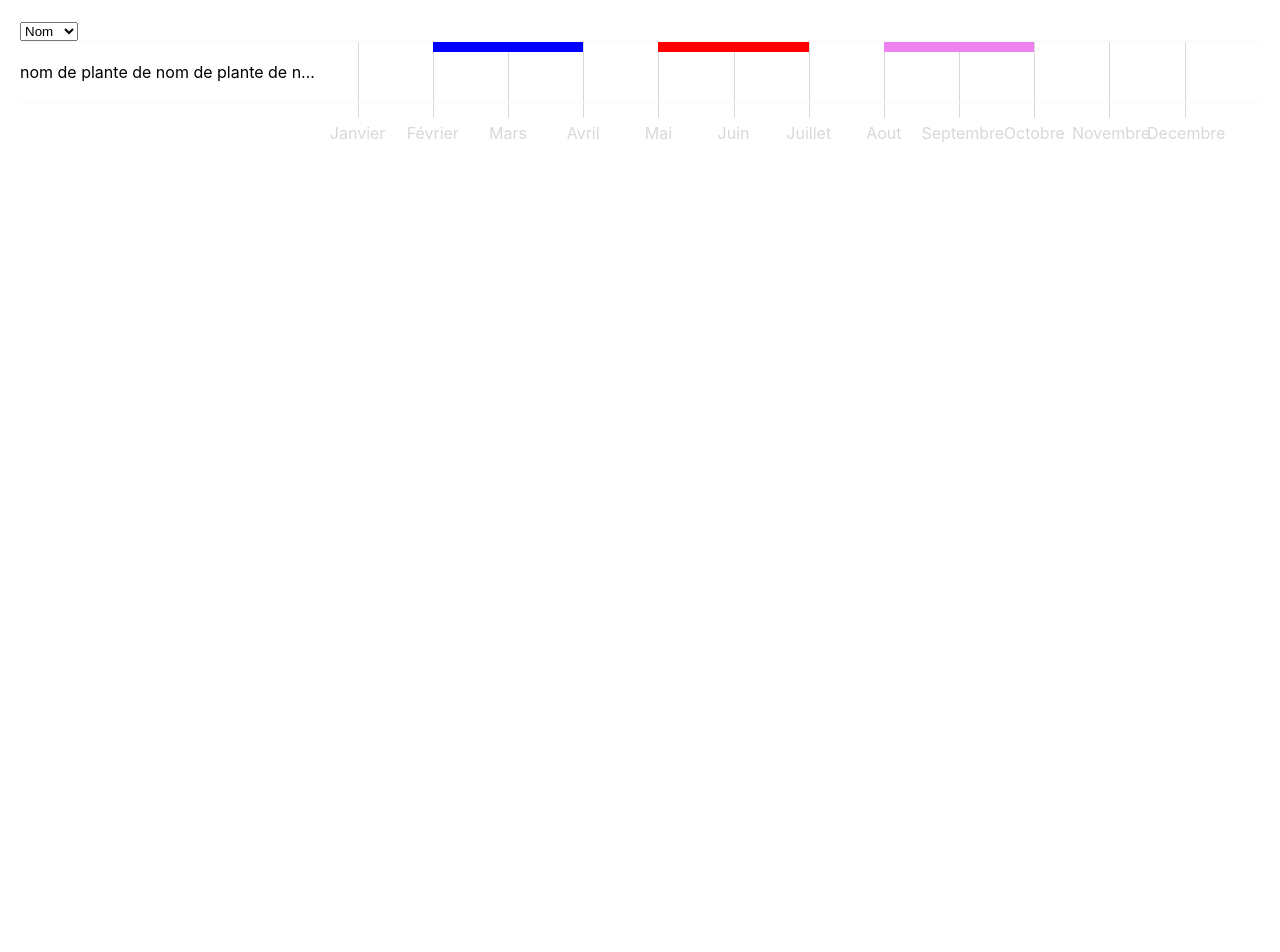
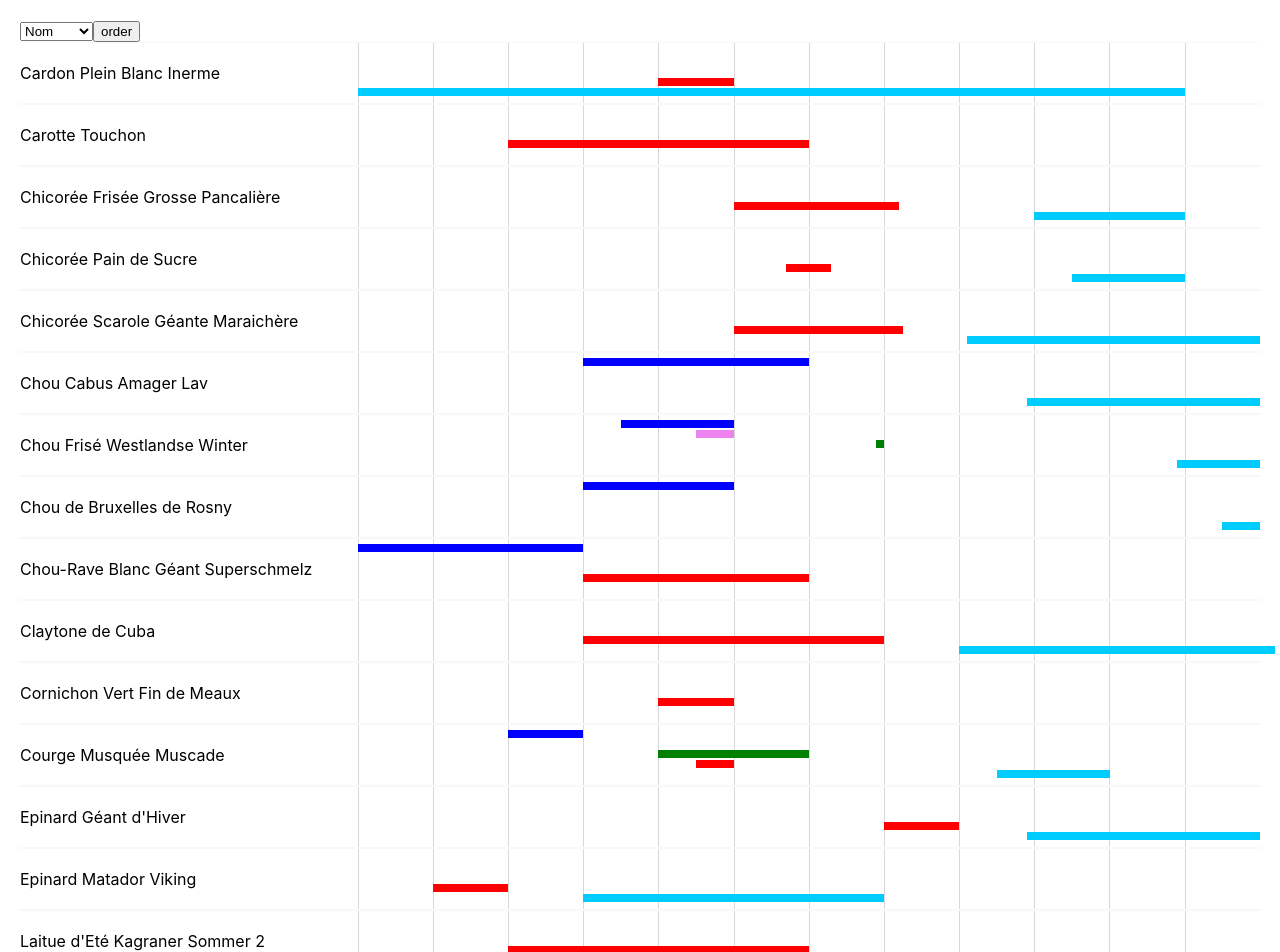
Before and after one commit to clouchtibat/plants, a React (Create React App) app: page / in a window 1280 px wide. Shown: the top 952 px of the page. Before the commit the page ends 800 px from the top, so only its background shows below. Built offline with nearby package versions, Linux system fonts and the light colour scheme.

Commit message:
WIP adding plants

```diff
--- a/src/App.js
+++ b/src/App.js
@@ -1,7 +1,7 @@
 import React, { Component } from 'react';
 import classNames from 'classnames';
 
-import plants from './plants';
+import originalPlants from './plants';
 
 import './app.scss';
 
@@ -22,34 +22,92 @@ const months = [
 
 const unit = Math.floor(100 / 12);
 
+const sortFunctions = {
+	name: asc => (a, b) => {
+		let result = 0;
+		if (a.name < b.name) {
+			result = -1;
+		}
+		if (a.name > b.name) {
+			result = 1;
+		}
+		return result * (asc ? -1 : 1);
+	},
+	date: (period, which, asc) => (a, b) => {
+		const periodA = a.periods[period] || [-1, -1];
+		const periodB = b.periods[period] || [-1, -1];
+		return (periodA[which] - periodB[which]) * (asc ? -1 : 1);
+	}
+};
+
+const sortMapper = (value, asc) => {
+	const [key, which] = value.split('_');
+	console.log('sortMapper');
+	console.log(key);
+	console.log(which);
+	switch (key) {
+		case 'semis':
+		case 'semisDirect':
+		case 'repiquage':
+		case 'plantage':
+		case 'recolte':
+			return sortFunctions.date(key, parseInt(which, 10), asc);
+		default:
+			return sortFunctions.name(asc);
+	}
+};
+
 class App extends Component {
 	constructor() {
 		super();
 		this.state = {
-			plants: plants.slice().sort((a, b) => a.name - b.name)
+			sort: 'name',
+			asc: false
 		};
 	}
 
 	onSort = e => {
 		console.log('on sort');
 		console.log(e.target.value);
+		this.setState({ sort: e.target.value });
+	};
+
+	onChangeOrder = () => {
+		console.log('on change order');
+		this.setState({ asc: !this.state.asc });
 	};
 
 	render() {
-		const { onSort } = this;
-		const { plants } = this.state;
+		const { onSort, onChangeOrder } = this;
+		const { sort, asc } = this.state;
+		console.log('render', sort, asc);
 		return (
 			<div className="app">
 				<div className="header">
 					<select onChange={onSort}>
 						<option value="name">Nom</option>
-						<option value="start">Début</option>
-						<option value="end">Fin</option>
+						<optgroup label="Semis">
+							<option value="semis_0">Début</option>
+							<option value="semis_1">Fin</option>
+						</optgroup>
+						<optgroup label="Semis direct">
+							<option value="semisDirect_0">Début</option>
+							<option value="semisDirect_1">Fin</option>
+						</optgroup>
+						<optgroup label="Plantage">
+							<option value="plantage_0">Début</option>
+							<option value="plantage_1">Fin</option>
+						</optgroup>
+						<optgroup label="Récolte">
+							<option value="recolte_0">Début</option>
+							<option value="recolte_1">Fin</option>
+						</optgroup>
 					</select>
+					<button onClick={onChangeOrder}>order</button>
 				</div>
 				<div className="chart">
 					<div className="plants">
-						{plants.map(({ id, name, periods }, index) => (
+						{[...originalPlants].sort(sortMapper(sort, asc)).map(({ id, name, periods }, index) => (
 							<div key={id} className="plant">
 								<div className="name" title={name}>
 									{name}
@@ -57,6 +115,7 @@ class App extends Component {
 								<div className="periods">
 									{Object.keys(periods).map(key => (
 										<div
+											key={key}
 											className={classNames('period', key.toLowerCase())}
 											style={{
 												width: unit * (periods[key][1] - periods[key][0]) + '%',
--- a/src/app.scss
+++ b/src/app.scss
@@ -38,18 +38,31 @@
 
                     .period {
                         position: absolute;
-                        height: 10px;
+                        height: 8px;
 
                         &.semis {
                             background: blue;
+                            top: 5px;
+                        }
+
+                        &.repiquage {
+                            background: violet;
+                            top: 15px;
+                        }
+
+                        &.plantage {
+                            background: green;
+                            top: 25px;
                         }
 
                         &.semisdirect {
                             background: red;
+                            top: 35px;
                         }
 
-                        &.repiquage {
-                            background: violet;
+                        &.recolte {
+                            background: rgb(0, 204, 255);
+                            top: 45px;
                         }
                     }
                 }
--- a/src/plants.js
+++ b/src/plants.js
@@ -1,11 +1,165 @@
 export default [
 	{
-		id: 'id1',
-		name: 'nom de plante de nom de plante de nom de plante',
+		id: 'a1',
+		name: 'Chou Frisé Westlandse Winter',
 		periods: {
-			semis: [1, 3],
-			semisDirect: [4, 6],
-			repiquage: [7, 9]
+			semis: [3.5, 5],
+			repiquage: [4.5, 5],
+			plantage: [6.9, 7],
+			recolte: [10.9, 12]
+		}
+	},
+	{
+		id: 'a2',
+		name: 'Radis Rond Ecarlate',
+		periods: {
+			semisDirect: [0, 8]
+		}
+	},
+	{
+		id: 'a3',
+		name: "Laitue d'Eté Kagraner Sommer 2",
+		periods: {
+			semisDirect: [2, 6]
+		}
+	},
+	{
+		id: 'a4',
+		name: 'Chou-Rave Blanc Géant Superschmelz',
+		periods: {
+			semis: [0, 3],
+			semisDirect: [3, 6]
+		}
+	},
+	{
+		id: 'a5',
+		name: 'Cardon Plein Blanc Inerme',
+		periods: {
+			semisDirect: [4, 5],
+			recolte: [0, 11]
+		}
+	},
+	{
+		id: 'a6',
+		name: 'Chicorée Scarole Géante Maraichère',
+		periods: {
+			semisDirect: [5, 7.25],
+			recolte: [8.1, 12]
+		}
+	},
+	{
+		id: 'a7',
+		name: 'Laitue de printemps Appia',
+		periods: {
+			semis: [1, 2],
+			plantage: [3, 4],
+			semisDirect: [3, 4]
+		}
+	},
+	{
+		id: 'a8',
+		name: 'Carotte Touchon',
+		periods: {
+			semisDirect: [2, 6]
+		}
+	},
+	{
+		id: 'a9',
+		name: 'Courge Musquée Muscade',
+		periods: {
+			semis: [2, 3],
+			plantage: [4, 6],
+			semisDirect: [4.5, 5],
+			recolte: [8.5, 10]
+		}
+	},
+	{
+		id: 'a10',
+		name: 'Tomate Poire Jaune',
+		periods: {
+			semis: [2, 3.3],
+			repiquage: [2.5, 3.8],
+			plantage: [4.5, 4.8]
+		}
+	},
+	{
+		id: 'a11',
+		name: 'Tomate Cerise Noire',
+		periods: {
+			semis: [2, 3.3],
+			repiquage: [2.5, 3.8],
+			plantage: [4.5, 4.8]
+		}
+	},
+	{
+		id: 'a12',
+		name: 'Epinard Matador Viking',
+		periods: {
+			semisDirect: [1, 2],
+			recolte: [3, 7]
+		}
+	},
+	{
+		id: 'a13',
+		name: 'Chicorée Pain de Sucre',
+		periods: {
+			semisDirect: [5.7, 6.3],
+			recolte: [9.5, 11]
+		}
+	},
+	{
+		id: 'a14',
+		name: 'Navet Blanc Globe à Collet Violet',
+		periods: {
+			semisDirect: [7, 8.3],
+			recolte: [9.5, 11]
+		}
+	},
+	{
+		id: 'a15',
+		name: 'Chicorée Frisée Grosse Pancalière',
+		periods: {
+			semisDirect: [5, 7.2],
+			recolte: [9, 11]
+		}
+	},
+	{
+		id: 'a16',
+		name: 'Chou de Bruxelles de Rosny',
+		periods: {
+			semis: [3, 5],
+			recolte: [11.5, 12]
+		}
+	},
+	{
+		id: 'a17',
+		name: "Epinard Géant d'Hiver",
+		periods: {
+			semisDirect: [7, 8],
+			recolte: [8.9, 12]
+		}
+	},
+	{
+		id: 'a18',
+		name: 'Chou Cabus Amager Lav',
+		periods: {
+			semis: [3, 6],
+			recolte: [8.9, 12]
+		}
+	},
+	{
+		id: 'a19',
+		name: 'Claytone de Cuba',
+		periods: {
+			semisDirect: [3, 7],
+			recolte: [8, 12.2]
+		}
+	},
+	{
+		id: 'a20',
+		name: 'Cornichon Vert Fin de Meaux',
+		periods: {
+			semisDirect: [4, 5]
 		}
 	}
 ];
```
